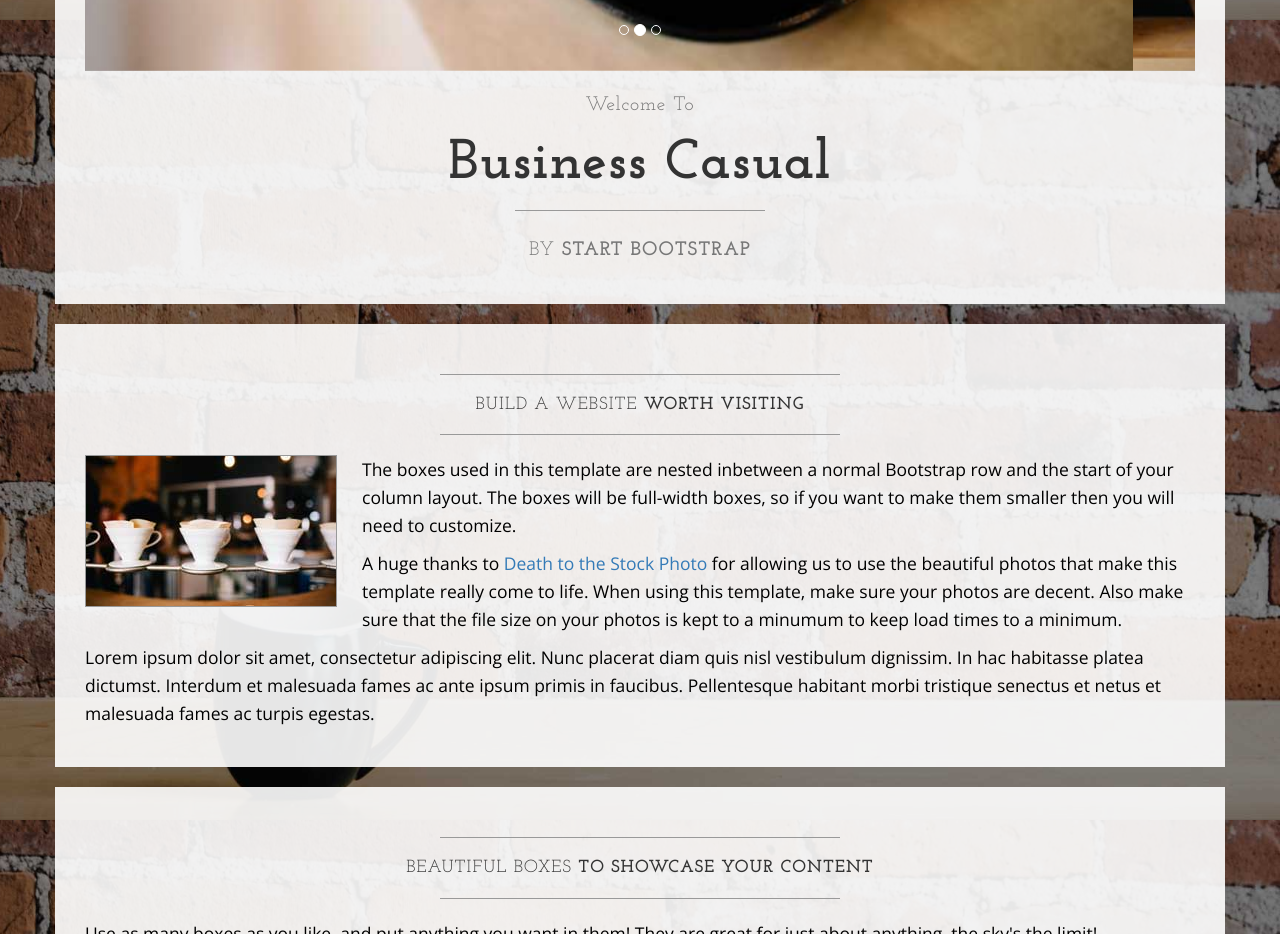
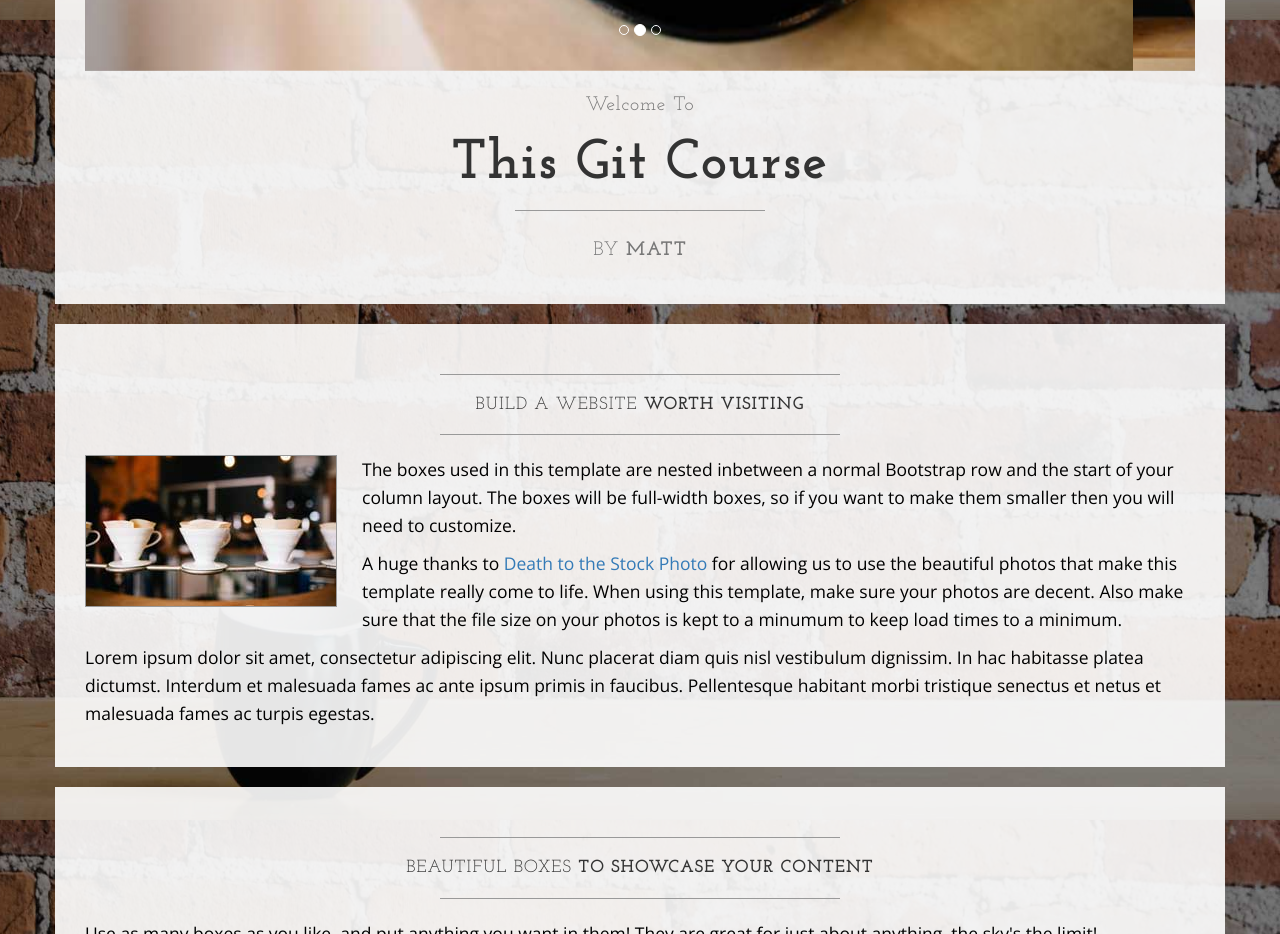
Before and after one commit to MattHarper69/LearningGit, a plain HTML site: page index.html in a window 1280 px wide. Shown: the part 780-1714 px from the top of the page. Drawn offline with nearby package versions, Linux system fonts and the light colour scheme.

Commit message:
Changed items after Carousel

```diff
--- a/index.html
+++ b/index.html
@@ -108,11 +108,11 @@
                     <h2 class="brand-before">
                         <small>Welcome to</small>
                     </h2>
-                    <h1 class="brand-name">Business Casual</h1>
+                    <h1 class="brand-name">This Git Course</h1>
                     <hr class="tagline-divider">
                     <h2>
                         <small>By
-                            <strong>Start Bootstrap</strong>
+                            <strong>Matt</strong>
                         </small>
                     </h2>
                 </div>
```
